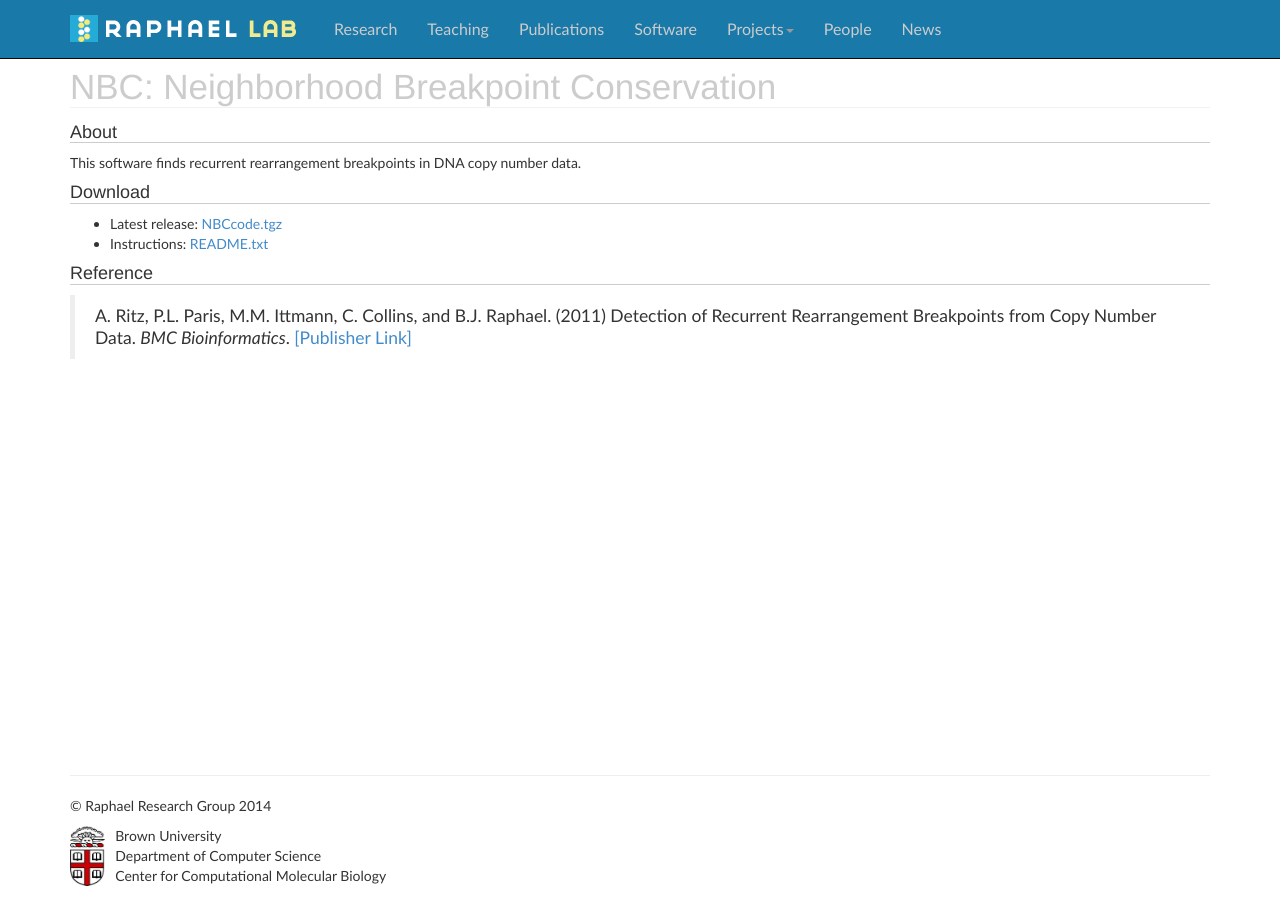
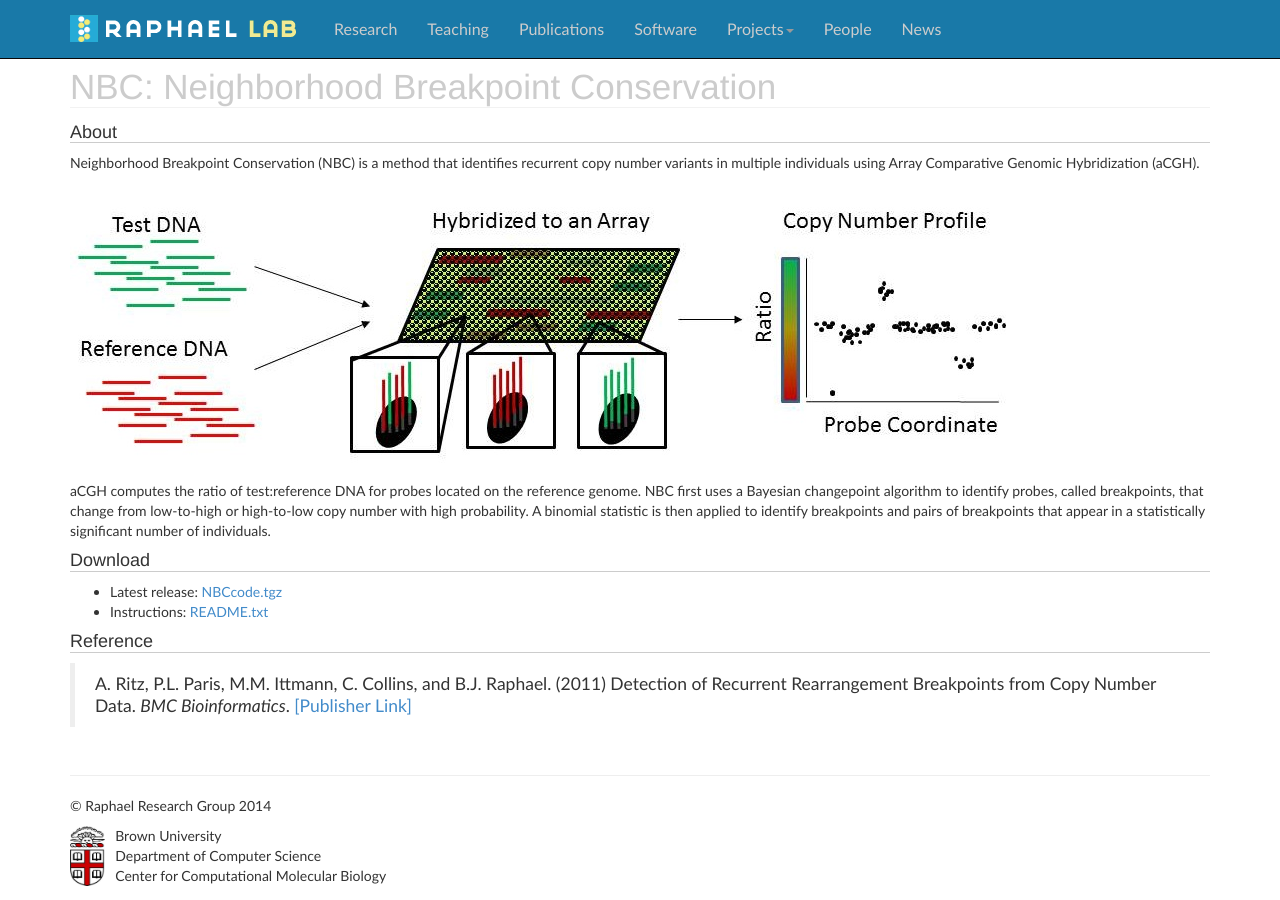
Before and after one commit to raphael-group/raphael-group.github.io, a Jekyll site: the page built from projects/nbc/index.md, in a window 1280 px wide. Built offline with Jekyll 4.4.1, drawn with Linux system fonts in a browser that asks for light colours; nearby versions of some CDN libraries; Markdown is read by kramdown in place of the engine named in the settings.

Commit message:
Updates NBC project page w/content from old structvar project page

```diff
--- a/projects/nbc/index.md
+++ b/projects/nbc/index.md
@@ -7,7 +7,11 @@ container_css_class: container
 #NBC: Neighborhood Breakpoint Conservation
 
 ##About
-This software finds recurrent rearrangement breakpoints in DNA copy number data.
+Neighborhood Breakpoint Conservation (NBC) is a method that identifies recurrent copy number variants in multiple individuals using Array Comparative Genomic Hybridization (aCGH).
+
+<img src="aCGH.jpg"/>
+
+aCGH computes the ratio of test:reference DNA for probes located on the reference genome. NBC first uses a Bayesian changepoint algorithm to identify probes, called breakpoints, that change from low-to-high or high-to-low copy number with high probability. A binomial statistic is then applied to identify breakpoints and pairs of breakpoints that appear in a statistically significant number of individuals.
 
 ##Download
 * Latest release: [NBCcode.tgz](http://cs.brown.edu/~braphael/software/NBC/NBCcode.tgz)
```
Also changed, not shown: projects/nbc/aCGH.jpg (added).
